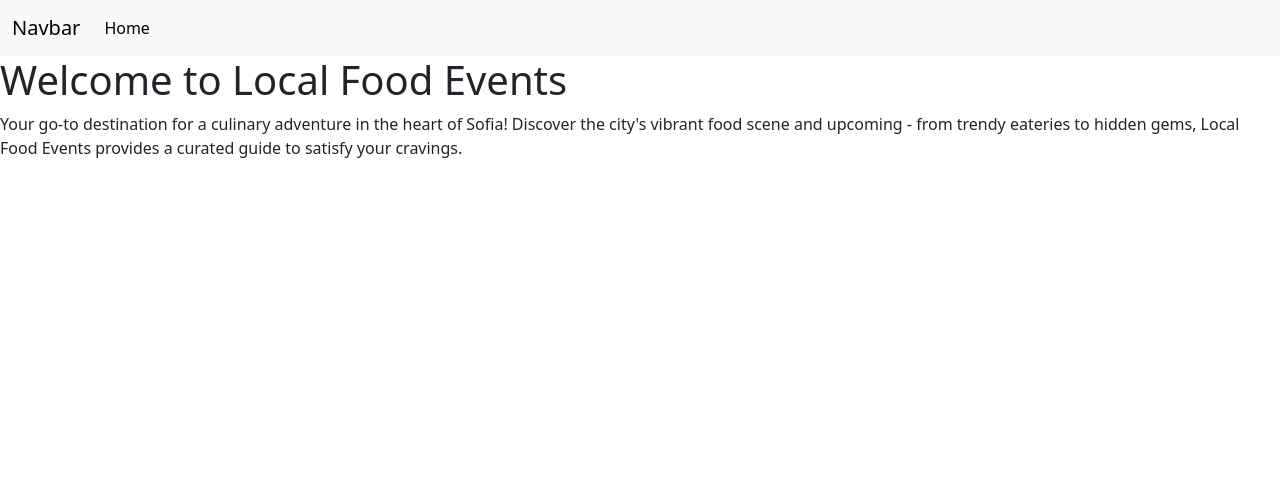
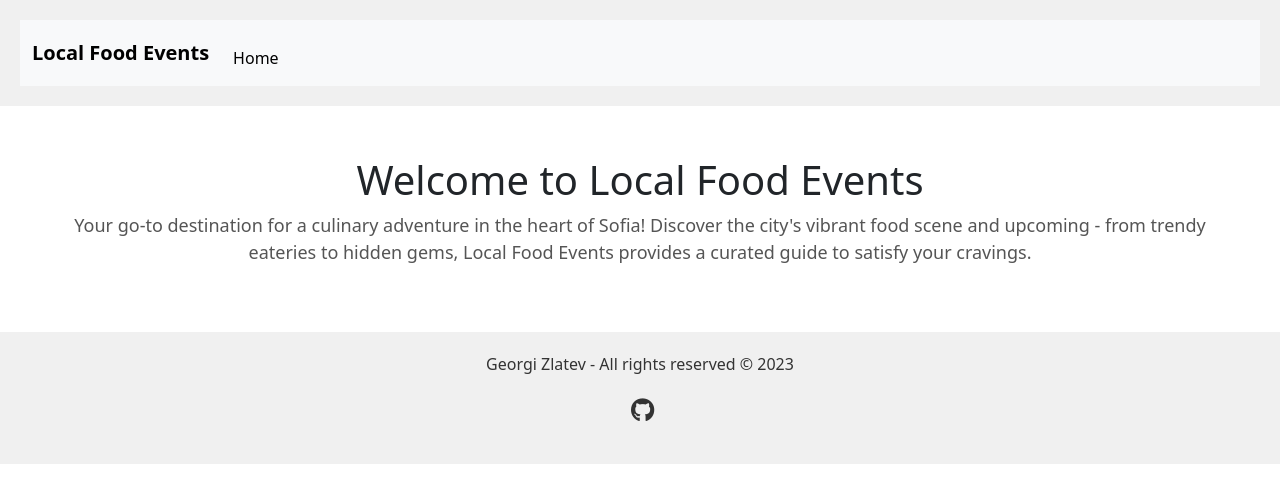
Before and after one commit to georgi-zlatev/exam-react-dec-2023, a React (Vite) app: page / in a window 1280 px wide. Shown: the top 502 px of the page. Built offline with nearby package versions, Linux system fonts and the light colour scheme.

Commit message:
Created styling for homepage, header and footer

```diff
--- a/package.json
+++ b/package.json
@@ -10,11 +10,12 @@
     "preview": "vite preview"
   },
   "dependencies": {
+    "@fortawesome/fontawesome-free": "^6.5.1",
     "bootstrap": "^5.3.2",
     "react": "^18.2.0",
     "react-bootstrap": "^2.9.1",
     "react-dom": "^18.2.0",
-    "react-router-dom": "^6.20.0"
+    "react-router-dom": "^6.20.1"
   },
   "devDependencies": {
     "@types/react": "^18.2.15",
--- a/src/App.jsx
+++ b/src/App.jsx
@@ -2,6 +2,8 @@ import { Route, Routes } from "react-router-dom";
 import Home from "./components/Home/Home";
 import Header from "./components/Header/Header";
 import 'bootstrap/dist/css/bootstrap.min.css'
+import Footer from "./components/Footer/Footer";
+import '@fortawesome/fontawesome-free/css/all.css';
 
 function App() {
   return (
@@ -10,6 +12,7 @@ function App() {
       <Routes>
       <Route path="/" element={<Home />} />
       </Routes>
+      <Footer/>
     </div>
   );
 }
--- /dev/null
+++ b/src/components/Footer/Footer.css
@@ -0,0 +1,17 @@
+footer {
+    text-align: center;
+    padding: 20px;
+    background-color: #f0f0f0; /* Change the background color as needed */
+  }
+
+  .footer-text {
+    font-size: 16px;
+    color: #333; /* Change the text color as needed */
+  }
+
+  .github-icon {
+    font-size: 24px;
+    color: #333; /* Change the icon color as needed */
+    text-decoration: none;
+    margin-left: 5px;
+  }
--- /dev/null
+++ b/src/components/Footer/Footer.jsx
@@ -0,0 +1,21 @@
+// Footer.js
+
+import React from "react";
+import "./Footer.css"; // Import the CSS file
+
+const Footer = () => {
+  return (
+    <footer>
+      <p className="footer-text">
+        Georgi Zlatev - All rights reserved &copy; 2023
+      </p>
+      <p>
+        <a href="https://github.com/georgi-zlatev" target="_blank" rel="noopener noreferrer" className="github-icon">
+          <i className="fab fa-github"></i>
+        </a>
+      </p>
+    </footer>
+  );
+};
+
+export default Footer;
--- /dev/null
+++ b/src/components/Header/Header.css
@@ -0,0 +1,41 @@
+body {
+    font-family: 'Arial', sans-serif;
+    margin: 0;
+    padding: 0;
+    box-sizing: border-box;
+  }
+
+  header {
+    text-align: center;
+    padding: 20px;
+    background-color: #f0f0f0; /* Change the background color as needed */
+  }
+
+  .navbar-brand {
+    font-size: 24px;
+    font-weight: bold;
+    text-decoration: none;
+    color: #333; /* Change the text color as needed */
+  }
+
+  .navbar-nav {
+    margin-top: 10px;
+  }
+
+  .nav-link {
+    font-size: 18px;
+    margin-right: 20px;
+    text-decoration: none;
+    color: #555; /* Change the text color as needed */
+  }
+
+  .nav-link.active {
+    color: #007bff; /* Change the active link color as needed */
+  }
+
+  .content {
+    text-align: center;
+    margin-top: 20px;
+    font-size: 18px;
+    color: #666; /* Change the text color as needed */
+  }
--- a/src/components/Header/Header.jsx
+++ b/src/components/Header/Header.jsx
@@ -1,18 +1,19 @@
 import { Link } from "react-router-dom";
+import "./Header.css";
 
 export default function Header() {
     return(
         <header>
         <nav class="navbar navbar-expand-lg bg-body-tertiary">
   <div class="container-fluid">
-    <a class="navbar-brand" href="/">Navbar</a>
+    <a class="navbar-brand" href="/">Local Food Events</a>
     <button class="navbar-toggler" type="button" data-bs-toggle="collapse" data-bs-target="#navbarNav" aria-controls="navbarNav" aria-expanded="false" aria-label="Toggle navigation">
       <span class="navbar-toggler-icon"></span>
     </button>
     <div class="collapse navbar-collapse" id="navbarNav">
       <ul class="navbar-nav">
         <li class="nav-item">
-          <a class="nav-link active" aria-current="page" href="/">Home</a>
+          <Link to="/" class="nav-link active">Home</Link>
         </li>
       </ul>
     </div>
--- /dev/null
+++ b/src/components/Home/Home.css
@@ -0,0 +1,15 @@
+.welcome-world {
+    text-align: center;
+    padding: 50px;
+  }
+
+  h1 {
+    font-size: 36px;
+    color: #333; /* Change the text color as needed */
+  }
+
+  p {
+    font-size: 18px;
+    color: #555; /* Change the text color as needed */
+    margin-top: 20px;
+  }
--- a/src/components/Home/Home.jsx
+++ b/src/components/Home/Home.jsx
@@ -1,3 +1,6 @@
+import React from "react";
+import "./Home.css"; // Import the CSS file
+
 export default function Home() {
     return(
         <div className="welcome-world">
```
Also changed, not shown: 1 other file (tests, documents, lock files or other folders).
